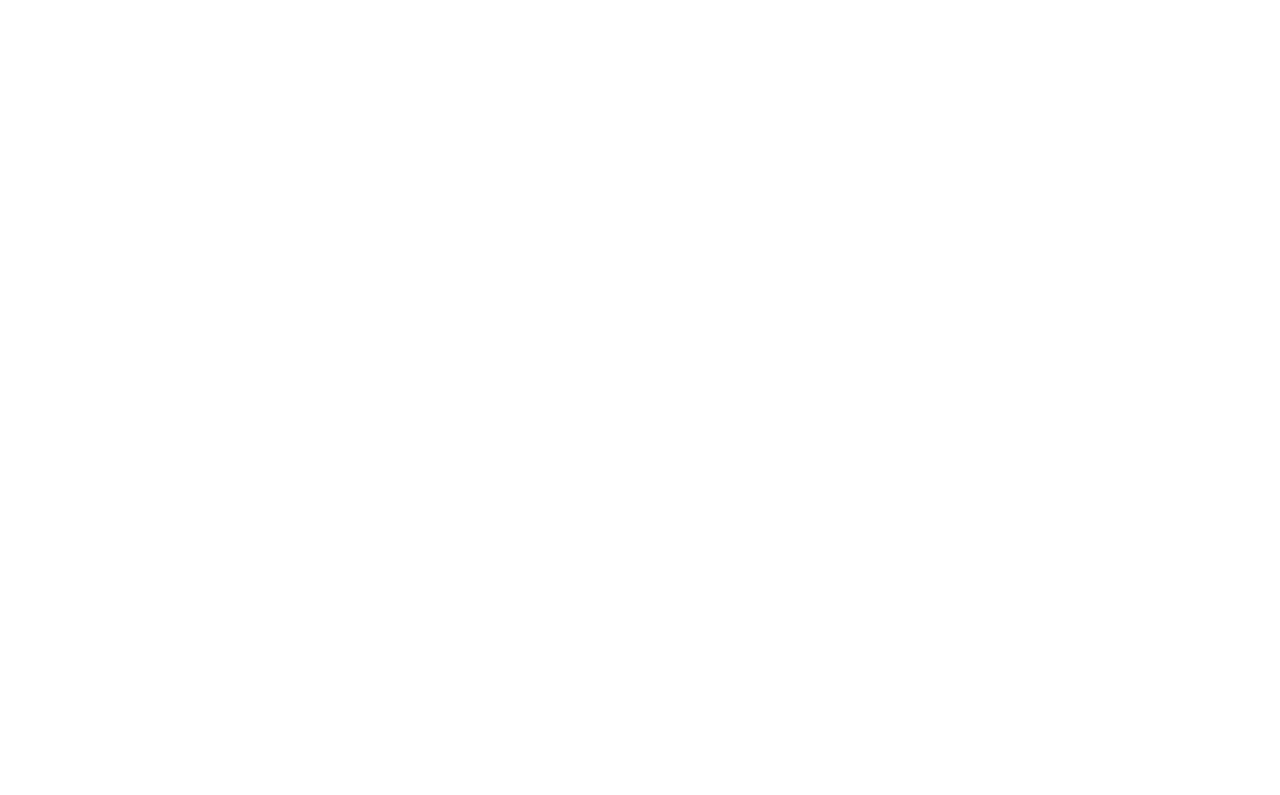
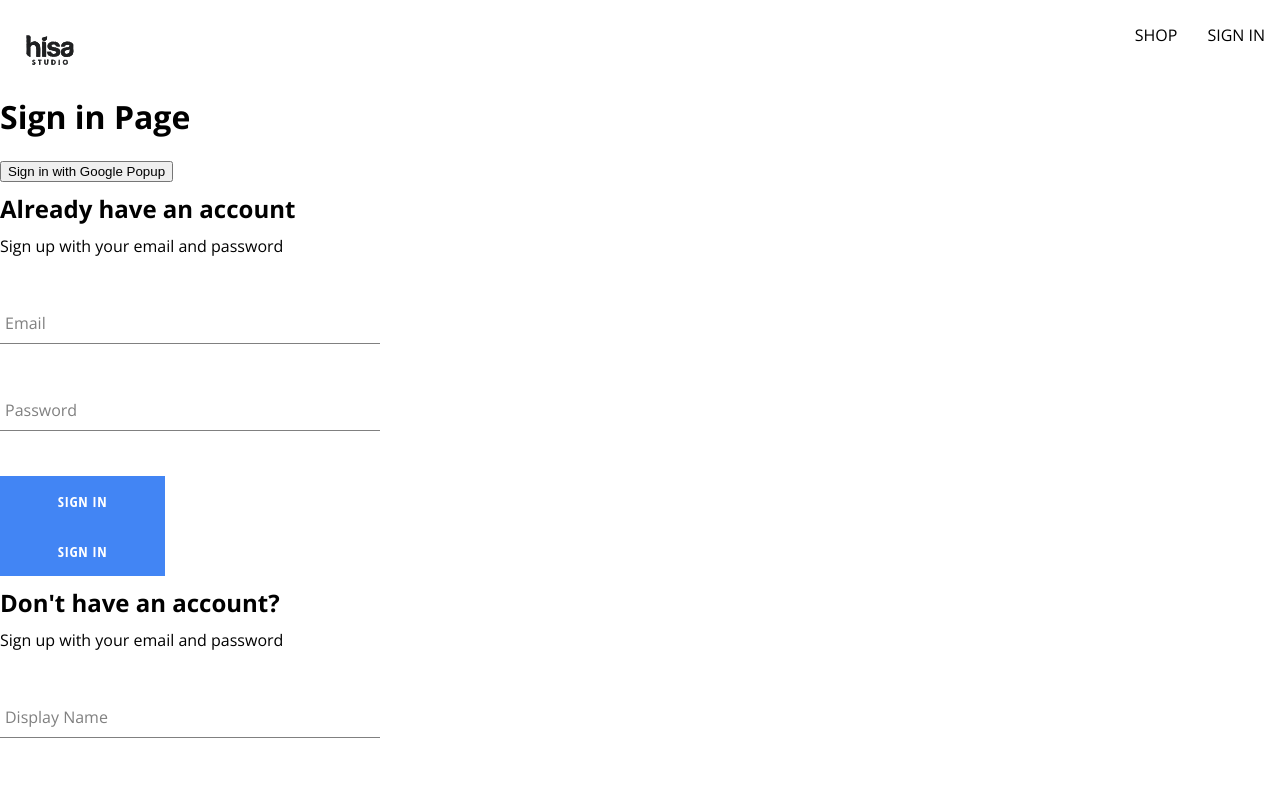
Before and after one commit to Adsyarif/Hisa-Merch, a React (Create React App) app: page /auth in a window 1280 px wide. Before the commit this address had no page. Shown: the top 795 px of the page. Built offline with nearby package versions, Linux system fonts and the light colour scheme; a web font is replaced by a local one.

Commit message:
add sign up

```diff
--- a/src/App.js
+++ b/src/App.js
@@ -1,5 +1,5 @@
 import { Routes, Route, Outlet } from "react-router-dom";
-import { Home, Navigation, SignIn } from "./routes";
+import { Home, Navigation, Authentication } from "./routes";
 
 const Shop = () => {
   return <h1>I am the shop page</h1>;
@@ -11,7 +11,7 @@
       <Route path="/" element={<Navigation />}>
         <Route index element={<Home />} />
         <Route path="shop" element={<Shop />} />
-        <Route path="sign-in" element={<SignIn />} />
+        <Route path="auth" element={<Authentication />} />
       </Route>
     </Routes>
   );
--- a/src/components/SignInForm/SigninForm.component.jsx
+++ b/src/components/SignInForm/SigninForm.component.jsx
@@ -1,21 +1,78 @@
-import Button from "../Button/Button.component";
+import { useState } from "react";
+import {
+  createAuthUserWithEmailAndPassword,
+  createUserDocumentFromAuth,
+} from "./../../utils/Firebase/Firebase.utils";
 import FormInput from "../FormInput/FormInput.component";
+import "./SigninForm.styles.scss";
+import "./../Button/Button.component";
+import Button from "./../Button/Button.component";
 
 const SignInForm = () => {
+  const [userSignUp, setUserSignUp] = useState({
+    email: "",
+    password: "",
+  });
+
+  const { email, password } = userSignUp;
+
+  const handleOnChange = (event) => {
+    const { value, name } = event.target;
+
+    setUserSignUp((prevValue) => {
+      return {
+        ...prevValue,
+        [name]: value,
+      };
+    });
+  };
+  const handleOnSubmit = async (event) => {
+    event.preventDefault();
+
+    try {
+      setUserSignUp({
+        displayName: "",
+        email: "",
+        password: "",
+        confirmPassword: "",
+      });
+    } catch (error) {}
+  };
   return (
-    <>
-      <div>
-        <h2>I already hav an account</h2>
-        <p>Sign in with your email and password</p>
-      </div>
-      <div>
-        <form>
-          <FormInput />
-          <FormInput />
-          <Button></Button>
-          <Button></Button>
-        </form>
-      </div>
-    </>
+    <div className="sign-up-container">
+      <h2>Already have an account</h2>
+      <span>Sign up with your email and password</span>
+      <form onSubmit={handleOnSubmit}>
+        <FormInput
+          title="Email"
+          inputOptions={{
+            name: "email",
+            onChange: handleOnChange,
+            type: "email",
+            value: email,
+            required: true,
+          }}
+        />
+        <FormInput
+          title="Password"
+          inputOptions={{
+            name: "password",
+            onChange: handleOnChange,
+            type: "password",
+            value: password,
+            required: true,
+          }}
+        />
+
+        <Button buttonType="google" type="submit">
+          Sign In
+        </Button>
+        <Button buttonType="google" type="submit">
+          Sign In
+        </Button>
+      </form>
+    </div>
   );
 };
+
+export default SignInForm;
--- /dev/null
+++ b/src/components/SignInForm/SigninForm.styles.scss
@@ -0,0 +1,9 @@
+.sign-up-container {
+  display: flex;
+  flex-direction: column;
+  width: 380px;
+
+  h2 {
+    margin: 10px 0;
+  }
+}
--- a/src/components/index.js
+++ b/src/components/index.js
@@ -1,2 +1,3 @@
 export { default as Directory } from "./Directory/Directory.component.jsx";
 export { default as SignUpForm } from "./SignUpForm/SignUpForm.component.jsx";
+export { default as SignInForm } from "./SignInForm/SigninForm.component.jsx";
--- a/src/routes/SignIn/SignIn.component.jsx
+++ b/src/routes/Authentication/Authentication.component.jsx
@@ -1,6 +1,6 @@
 import { getRedirectResult } from "firebase/auth";
 import { useEffect } from "react";
-import { SignUpForm } from "../../components";
+import { SignUpForm, SignInForm } from "../../components";
 import {
   auth,
   signInWithGooglePopup,
@@ -8,7 +8,7 @@
   signInWithGoogleRedirect,
 } from "../../utils/Firebase/Firebase.utils";
 
-const SignIn = () => {
+const Authentication = () => {
   const logPopupGoogleUser = async () => {
     const response = await signInWithGooglePopup();
     const { user } = response;
@@ -43,9 +43,10 @@
       {/* <button onClick={signInWithGoogleRedirect}>
         Sign in with Google Redirect
       </button> */}
+      <SignInForm />
       <SignUpForm />
     </div>
   );
 };
 
-export default SignIn;
+export default Authentication;
--- a/src/routes/Navigation/Navigation.component.jsx
+++ b/src/routes/Navigation/Navigation.component.jsx
@@ -14,7 +14,7 @@
           <Link className="nav-link" to="/shop">
             SHOP
           </Link>
-          <Link className="nav-link" to="/sign-in">
+          <Link className="nav-link" to="/auth">
             SIGN IN
           </Link>
         </div>
--- a/src/routes/index.js
+++ b/src/routes/index.js
@@ -1,3 +1,3 @@
 export { default as Home } from "./Home/Home.component";
 export { default as Navigation } from "./Navigation/Navigation.component";
-export { default as SignIn } from "./SignIn/SignIn.component";
+export { default as Authentication } from "./Authentication/Authentication.component";
```
Also changed, not shown: src/components/SignUpForm/SignUpForm.component.jsx (+0 -38 lines).
